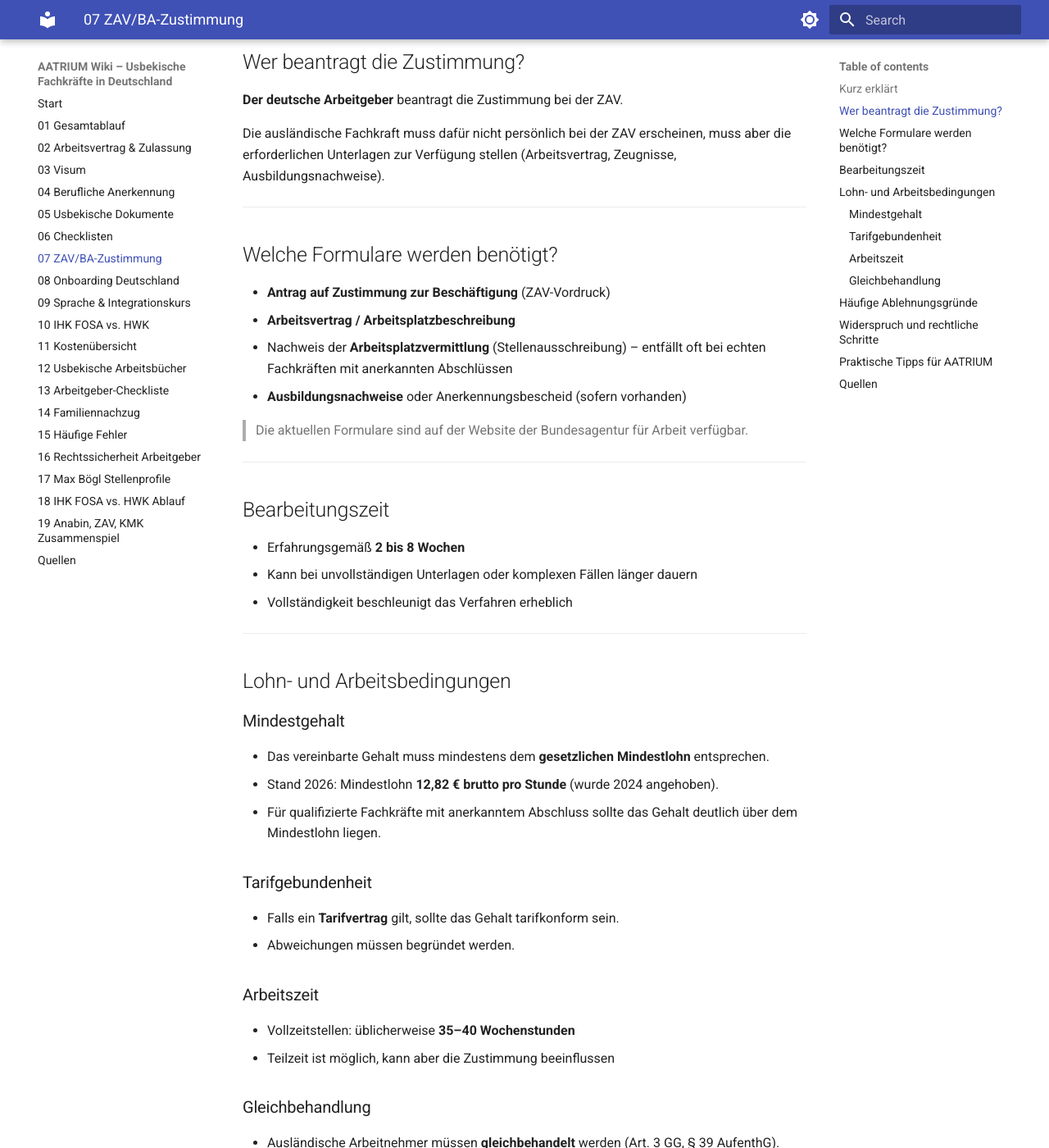
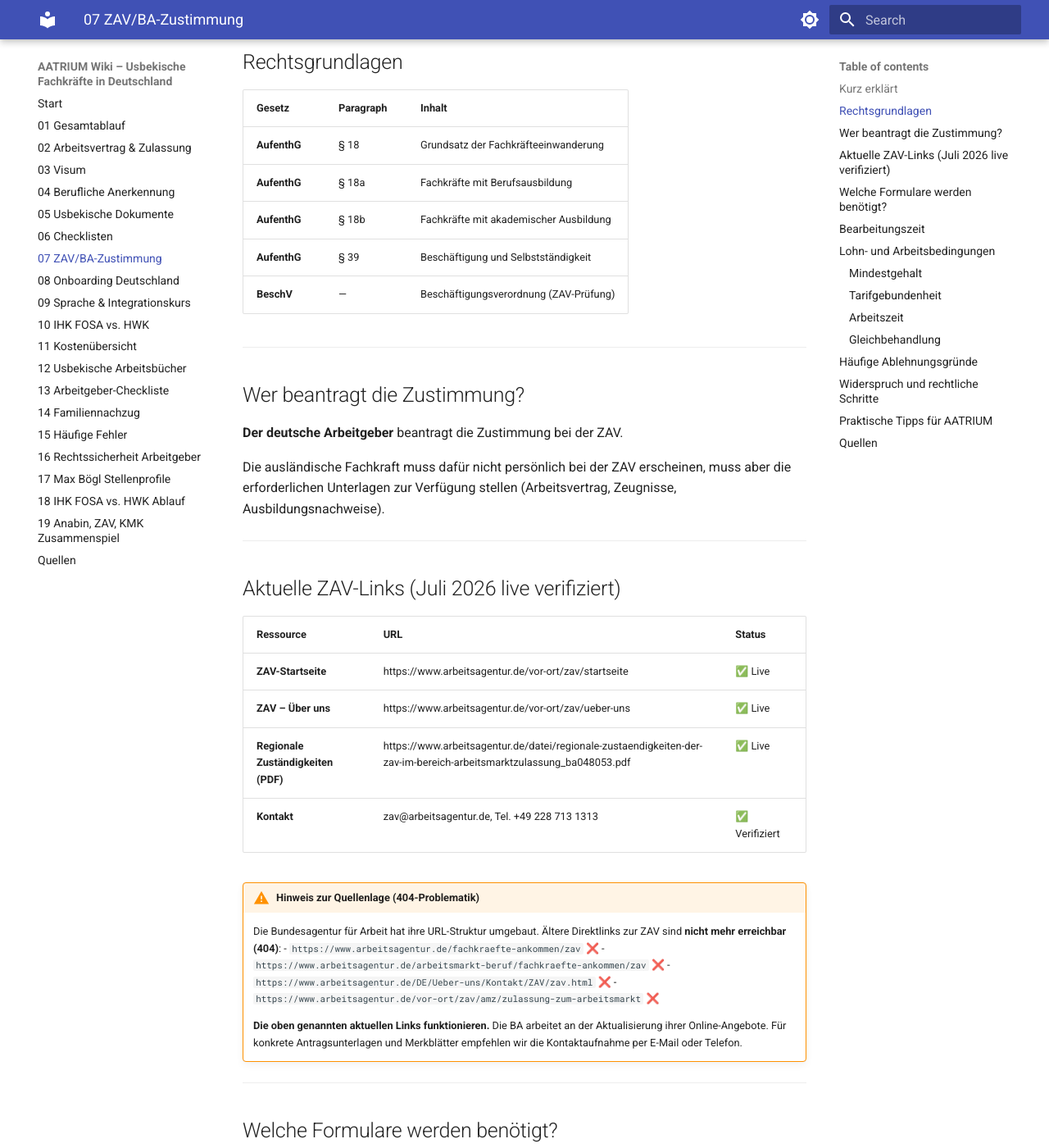
Before and after one commit to benedikt-aatrium/wiki-usbekische-fachkraefte, an MkDocs documentation site: the page built from docs/07_zav_ba_zustimmung.md, in a window 1280 px wide and 1400 px high, scrolled down 466 px. Shown: the whole window at 82% size. Built offline with MkDocs 1.6.1 and Material for MkDocs 9.7.7, drawn with Linux system fonts in a browser that asks for light colours; some of the changed text lies outside the part shown.

Commit message:
Artikel 07: ZAV-Links aktualisiert (live verifiziert), 404-Problematik dokumentiert, Rechtsgrundlagen ergänzt (AufenthG §18/18a/18b/39, BeschV), Quellen erweitert

```diff
--- a/docs/07_zav_ba_zustimmung.md
+++ b/docs/07_zav_ba_zustimmung.md
@@ -12,11 +12,43 @@ Die ZAV prüft vor allem:
 
 ---
 
+## Rechtsgrundlagen
+
+| Gesetz | Paragraph | Inhalt |
+|--------|-----------|--------|
+| **AufenthG** | § 18 | Grundsatz der Fachkräfteeinwanderung |
+| **AufenthG** | § 18a | Fachkräfte mit Berufsausbildung |
+| **AufenthG** | § 18b | Fachkräfte mit akademischer Ausbildung |
+| **AufenthG** | § 39 | Beschäftigung und Selbstständigkeit |
+| **BeschV** | — | Beschäftigungsverordnung (ZAV-Prüfung) |
+
+---
+
 ## Wer beantragt die Zustimmung?
 
 **Der deutsche Arbeitgeber** beantragt die Zustimmung bei der ZAV.
 
 Die ausländische Fachkraft muss dafür nicht persönlich bei der ZAV erscheinen, muss aber die erforderlichen Unterlagen zur Verfügung stellen (Arbeitsvertrag, Zeugnisse, Ausbildungsnachweise).
+
+---
+
+## Aktuelle ZAV-Links (Juli 2026 live verifiziert)
+
+| Ressource | URL | Status |
+|-----------|-----|--------|
+| **ZAV-Startseite** | https://www.arbeitsagentur.de/vor-ort/zav/startseite | ✅ Live |
+| **ZAV – Über uns** | https://www.arbeitsagentur.de/vor-ort/zav/ueber-uns | ✅ Live |
+| **Regionale Zuständigkeiten (PDF)** | https://www.arbeitsagentur.de/datei/regionale-zustaendigkeiten-der-zav-im-bereich-arbeitsmarktzulassung_ba048053.pdf | ✅ Live |
+| **Kontakt** | zav@arbeitsagentur.de, Tel. +49 228 713 1313 | ✅ Verifiziert |
+
+!!! warning "Hinweis zur Quellenlage (404-Problematik)"
+    Die Bundesagentur für Arbeit hat ihre URL-Struktur umgebaut. Ältere Direktlinks zur ZAV sind **nicht mehr erreichbar (404)**:
+    - `https://www.arbeitsagentur.de/fachkraefte-ankommen/zav` ❌
+    - `https://www.arbeitsagentur.de/arbeitsmarkt-beruf/fachkraefte-ankommen/zav` ❌
+    - `https://www.arbeitsagentur.de/DE/Ueber-uns/Kontakt/ZAV/zav.html` ❌
+    - `https://www.arbeitsagentur.de/vor-ort/zav/amz/zulassung-zum-arbeitsmarkt` ❌
+
+    **Die oben genannten aktuellen Links funktionieren.** Die BA arbeitet an der Aktualisierung ihrer Online-Angebote. Für konkrete Antragsunterlagen und Merkblätter empfehlen wir die Kontaktaufnahme per E-Mail oder Telefon.
 
 ---
 
@@ -27,7 +59,7 @@ Die ausländische Fachkraft muss dafür nicht persönlich bei der ZAV erscheinen
 - Nachweis der **Arbeitsplatzvermittlung** (Stellenausschreibung) – entfällt oft bei echten Fachkräften mit anerkannten Abschlüssen
 - **Ausbildungsnachweise** oder Anerkennungsbescheid (sofern vorhanden)
 
-> Die aktuellen Formulare sind auf der Website der Bundesagentur für Arbeit verfügbar.
+> Die aktuellen Formulare sind auf der Website der Bundesagentur für Arbeit verfügbar. Bei Problemen mit dem Download: zav@arbeitsagentur.de oder Tel. +49 228 713 1313.
 
 ---
 
@@ -86,12 +118,21 @@ Die ausländische Fachkraft muss dafür nicht persönlich bei der ZAV erscheinen
 - Achten Sie auf ein **tarif- und marktgerechtes Gehalt**.
 - Halten Sie **Nachweise der Berufserfahrung** bereit (Arbeitsbücher, Arbeitsbescheinigungen).
 - Bevorzugen Sie **Vollzeitarbeitsverträge**.
+- Bei Fragen zur aktuellen Antragsstellung: **zav@arbeitsagentur.de** oder **+49 228 713 1313** kontaktieren.
 
 ---
 
 ## Quellen
 
-- Bundesagentur für Arbeit – ZAV: Zustimmung zur Beschäftigung
-- Aufenthaltsgesetz (AufenthG) § 39
-- Mindestlohngesetz (MiLoG)
-- Verwaltungsverfahrensgesetz (VwVfG) §§ 68 ff.
+- **ZAV – Bundesagentur für Arbeit**: https://www.arbeitsagentur.de/vor-ort/zav/startseite (live verifiziert, Juli 2026)
+  - Über uns: https://www.arbeitsagentur.de/vor-ort/zav/ueber-uns
+  - Regionale Zuständigkeiten (PDF): https://www.arbeitsagentur.de/datei/regionale-zustaendigkeiten-der-zav-im-bereich-arbeitsmarktzulassung_ba048053.pdf
+  - Kontakt: zav@arbeitsagentur.de, Tel. +49 228 713 1313
+- **Aufenthaltsgesetz (AufenthG)**: § 18, § 18a, § 18b, § 39 — https://www.gesetze-im-internet.de/aufenthg_2004/
+- **Mindestlohngesetz (MiLoG)**
+- **Verwaltungsverfahrensgesetz (VwVfG)** §§ 68 ff.
+- **BMAS – Fachkräfteeinwanderungsgesetz**: https://www.bmas.de/DE/Arbeit/Migration-und-Arbeit/Rechtliches-zu-Einreise-Arbeitsmarktzugang-und-Absicherung/Fachkraefteeinwanderungsgesetz/fachkraefteeinwanderungsgesetz.html
+- **BAMF – Fachkräfte mit Berufsausbildung**: https://www.bamf.de/DE/Themen/MigrationAufenthalt/ZuwandererDrittstaaten/Arbeit/Fachkraft/fachkraft-node.html
+
+!!! info "Hinweis zur Recherche"
+    Dieser Artikel wurde auf Grundlage einer Live-Recherche im Juli 2026 aktualisiert. Die ZAV-Links wurden live verifiziert. Ältere Links, die nicht mehr funktionieren (404), wurden dokumentiert und ersetzt.
```
